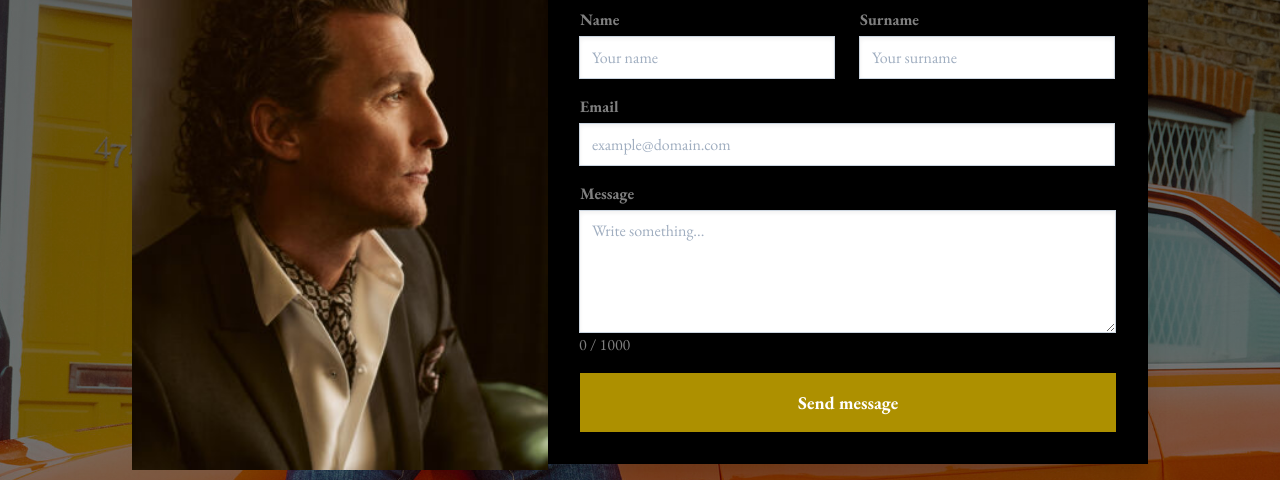
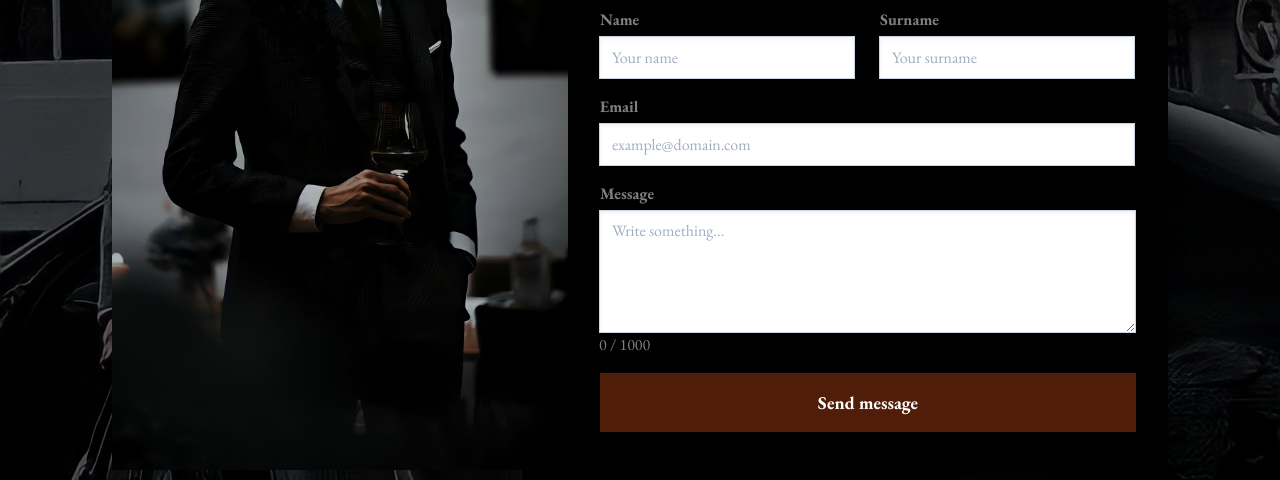
Before and after one commit to adnancrnovrsanin/Web_Design_Project, a plain HTML site: page Contact/contact.html in a window 1280 px wide. Shown: the part 320-800 px from the top of the page. Drawn offline with nearby package versions, Linux system fonts and the light colour scheme.

Commit message:
Changed the contact page

```diff
--- a/Contact/contact.html
+++ b/Contact/contact.html
@@ -48,7 +48,7 @@
 
     <div class="mainContainerContact">
         <div class="formPicContainer">
-            <img src="../images/contactPic.jpg" alt="Contact" height="570px">
+            <img src="../images/pic18.jpeg" alt="Contact" height="570px">
 
             <div class="container">
                 <h2 class="title">Contact us</h2>
--- a/Contact/style.css
+++ b/Contact/style.css
@@ -1,8 +1,8 @@
 .mainContainerContact {
     width: 100%;
-    background-image: linear-gradient(rgba(0, 0, 0, 0.58),rgba(0, 0, 0, 0.5)) , url("../images/pic15.jpg");
+    background-image: linear-gradient(rgba(0, 0, 0, 0.58),rgba(0, 0, 0, 0.5)) , url("../images/pic17.jpeg");
     background-size: cover;
-    background-position: center;
+    background-position: top;
     display: flex;
     align-items: center;
     justify-content: center;
@@ -97,10 +97,12 @@ display: none;
 
 .button {
     background-color: #ad9000;
+    background-color: rgb(79, 29, 8);
     padding: 1rem 2rem;
     border: none;
     /* border-radius: 0.25rem; */
     color: white;
+    /* color: black; */
     font-weight: bold;
     display: block;
     width: 100%;
@@ -148,7 +150,7 @@ display: none;
     justify-content: center;
 }
 
-@media only screen and (max-width: 800px) {
+@media only screen and (max-width: 830px) {
     .formPicContainer img {
         display: none;
     }
```
Also changed, not shown: images/contactPicBW.jpg (added), images/pic16.jpeg (added), images/pic17.jpeg (added), images/pic18.jpeg (added).
